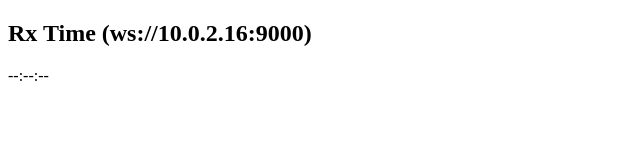
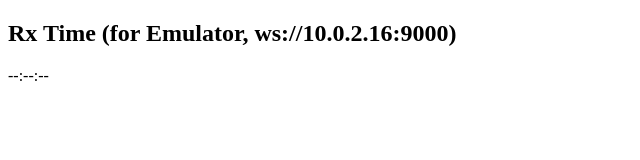
Before and after one commit to cat-nekomaru/web-opentoonz, a plain HTML site: page github-pages/A/f001-m001-r001/index.html in a window 1280 px wide. Shown: the whole page, without its empty margins (0-640 px from the left). Drawn offline with Linux system fonts and the light colour scheme.

Commit message:
code: github-pages/*/index.html の修正

```diff
--- a/github-pages/A/f001-m001-r001/index.html
+++ b/github-pages/A/f001-m001-r001/index.html
@@ -2,10 +2,10 @@
 <html lang="ja">
 <head>
   <meta charset="UTF-8">
-  <title>WS Time Receiver</title>
+  <title>WS Time Receiver🕰️</title>
 </head>
 <body>
-  <h2>Rx Time (ws://10.0.2.16:9000)</h2>
+  <h2>Rx Time (for Emulator, ws://10.0.2.16:9000)</h2>
   <p id="time">--:--:--</p>
 
   <script>
```
